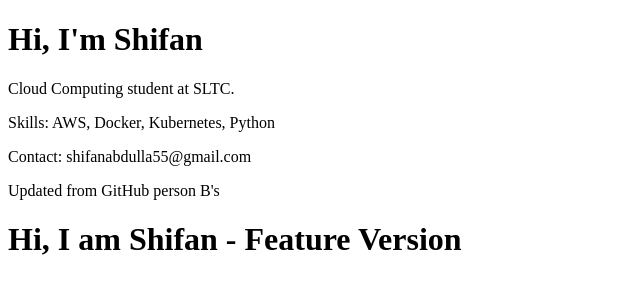
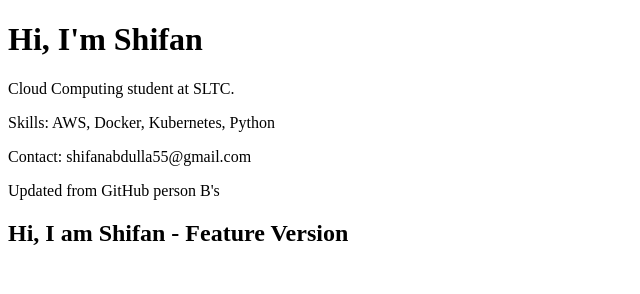
Before and after one commit to shifan55/git-final, a plain HTML site: page index.html in a window 1280 px wide. Shown: the whole page, without its empty margins (0-640 px from the left). Drawn offline with Linux system fonts and the light colour scheme.

Commit message:
change H1 tag to H2

```diff
--- a/index.html
+++ b/index.html
@@ -13,4 +13,4 @@
 
 <p>Updated from GitHub person B's</p>
 
-<h1>Hi, I am Shifan - Feature Version</h1>
+<h2>Hi, I am Shifan - Feature Version</h2>
```
